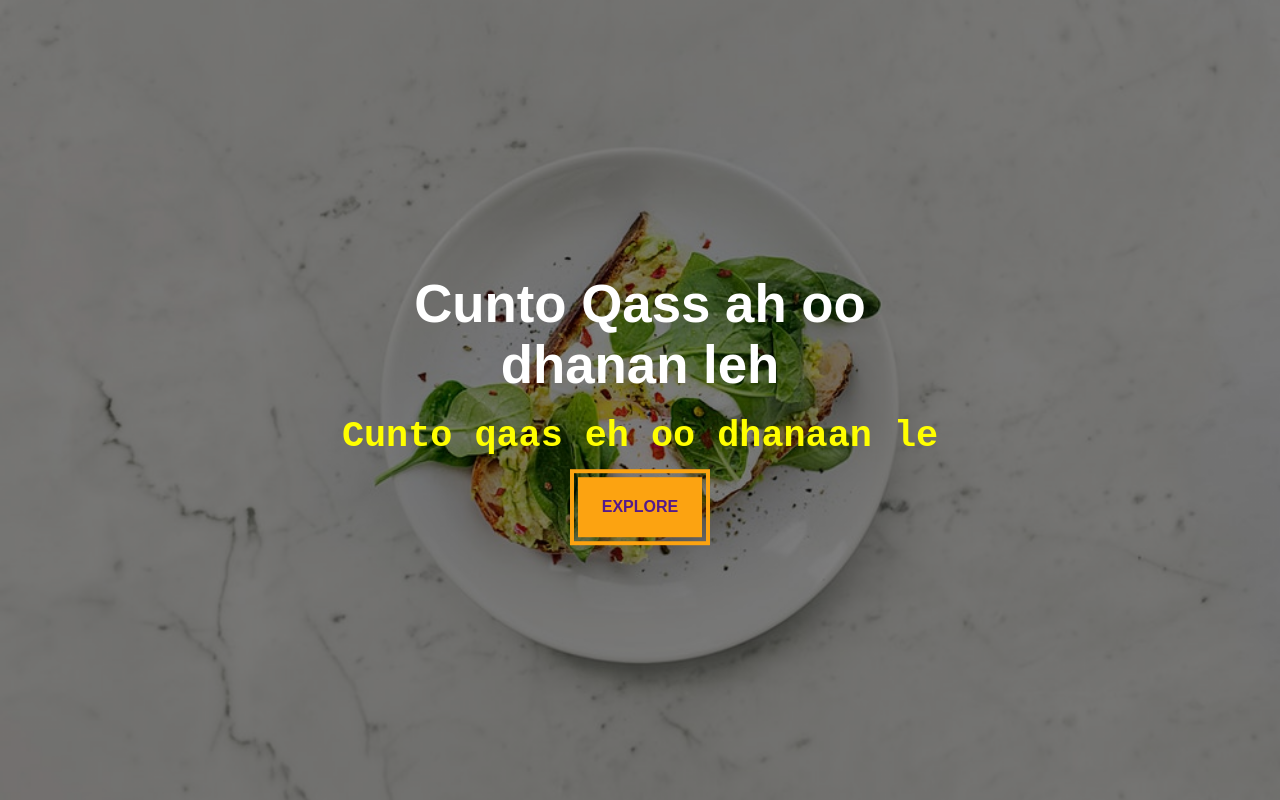
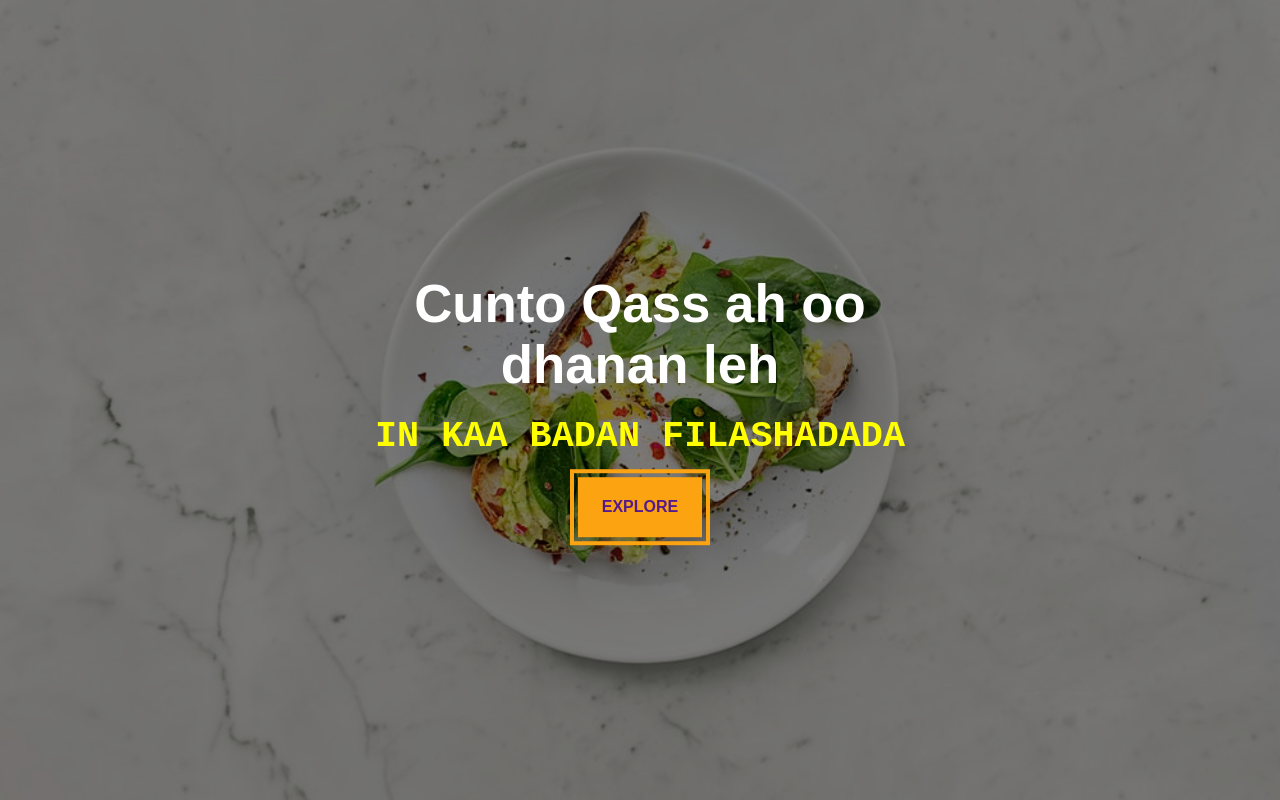
Before and after one commit to Ikramabdi/burger, a plain HTML site: page index.html in a window 1280 px wide. Shown: the top 800 px of the page. Drawn offline with Linux system fonts and the light colour scheme; a web font is replaced by a local one.

Commit message:
add new text

```diff
--- a/index.html
+++ b/index.html
@@ -16,7 +16,7 @@
         <header class="header">
             <div class="banner">
                 <h3 class="banner-title"> Cunto Qass ah oo dhanan leh </h3>
-                <h1 class=" banner-subtitle"> Cunto qaas eh oo dhanaan le </h1>
+                <h1 class=" banner-subtitle">  IN KAA BADAN FILASHADADA</h1>
                 <a href="" class=" banner-btn"> Explore </a>
             </div>
         </header>
```
